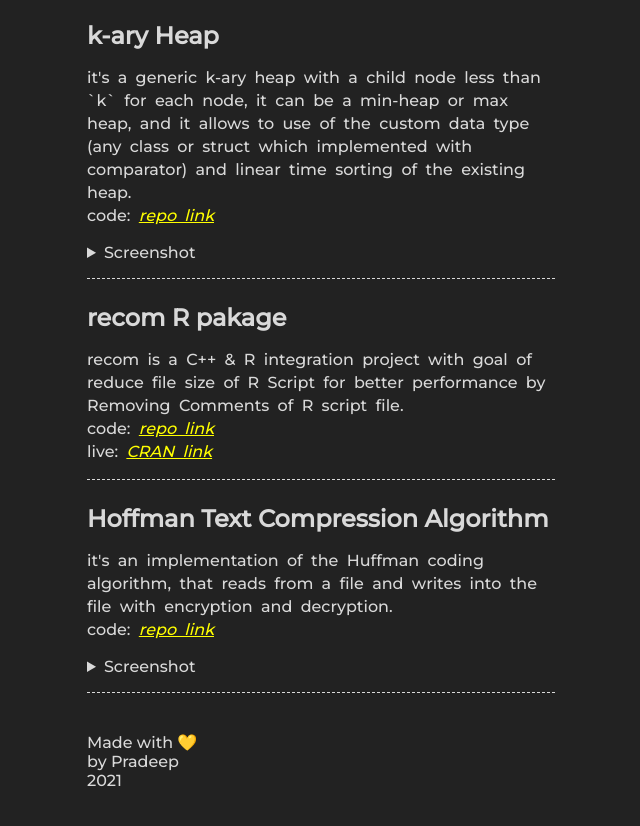
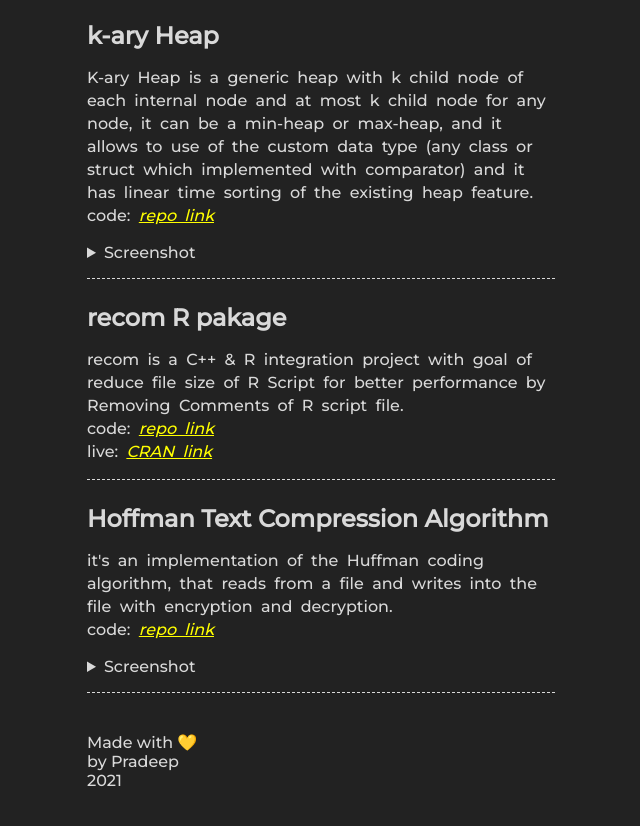
Before and after one commit to pradeexsu/projects, a plain HTML site: page index.html in a window 1280 px wide. Shown: the part 1165-1991 px from the top of the page, without its empty margins (319-959 px from the left). Drawn offline with Linux system fonts and the light colour scheme.

Commit message:
project description changed

```diff
--- a/index.html
+++ b/index.html
@@ -196,9 +196,7 @@
                         k-ary Heap
                     </h2>
                     <p class="post__text">
-                        it's a generic k-ary heap with a child node less than `k` for each node, it can be a min-heap or
-                        max heap, and it allows to use of the custom data type (any class or struct which implemented
-                        with comparator) and linear time sorting of the existing heap.
+                        K-ary Heap is a generic heap with k child node of each internal node and at most k child  node for any node, it can be a min-heap or max-heap, and it allows to use of the custom data type (any class or struct which implemented with comparator) and it has linear time sorting of the existing heap feature.
                         <br>
                         code: <a class="link" href="https://github.com/sutharp777/k-ary--Heap/blob/main/Heap.cpp"
                             target="_blank">repo link</a>
@@ -214,8 +212,7 @@
                         recom R pakage
                     </h2>
                     <p class="post__text">
-                        recom is a C++ & R integration project with goal of reduce file size of R Script for better
-                        performance by Removing Comments of R script file.
+                        recom is a C++ & R integration project with goal of reduce file size of R Script for better performance by Removing Comments of R script file.
                         <br>
                         code: <a class="link" href="https://github.com/sutharp777/recom" target="_blank">repo link</a>
                         <br>
```
